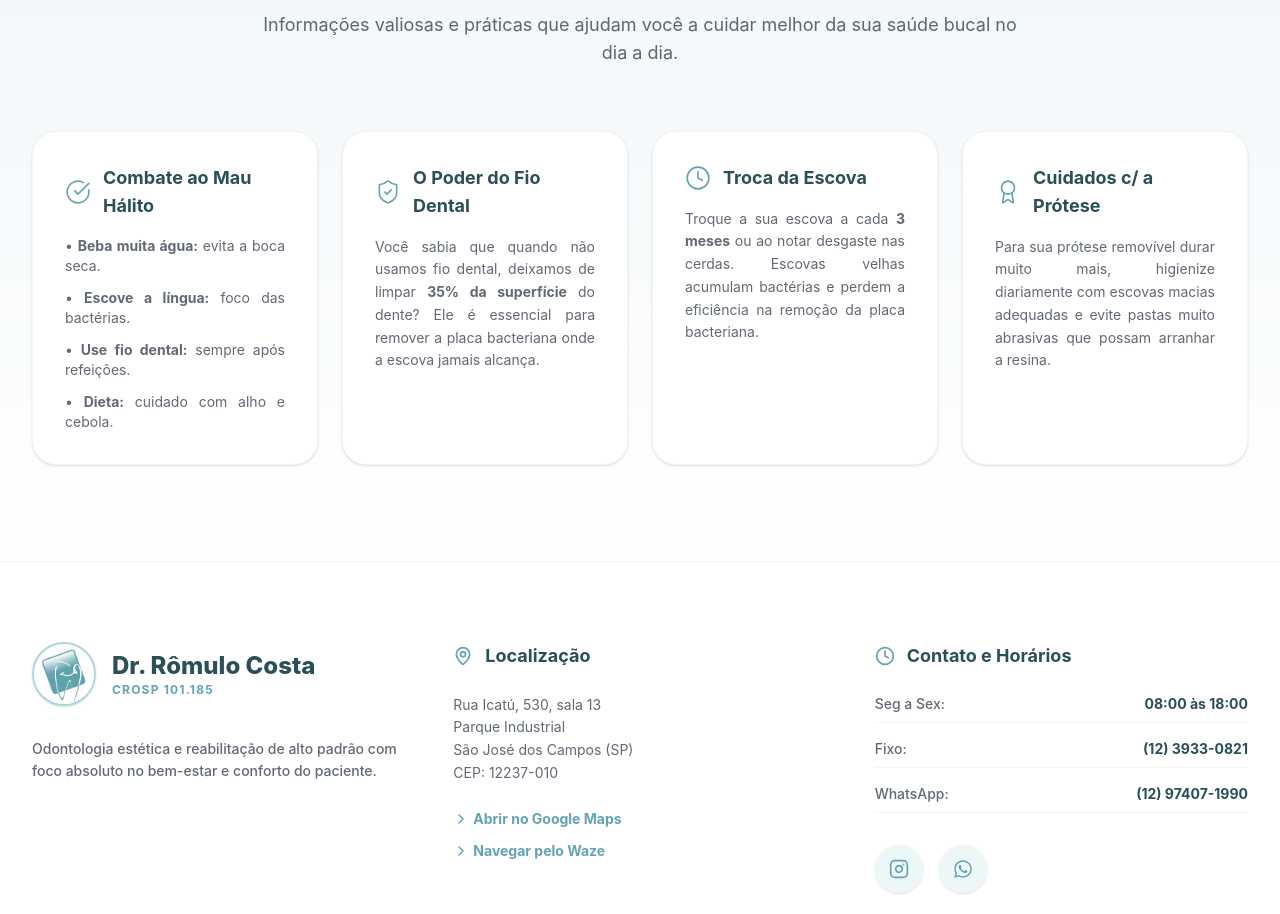
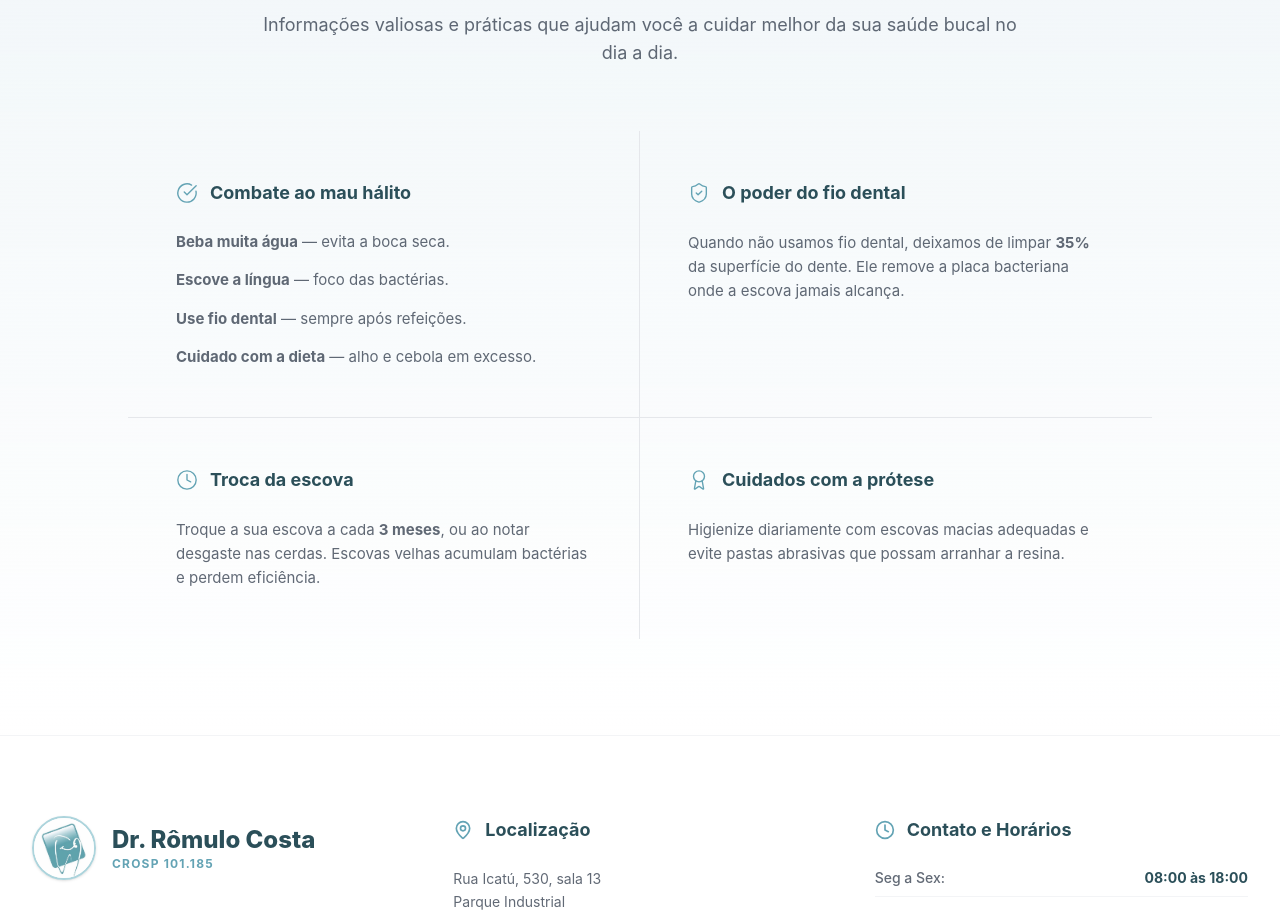
Before and after one commit to autonomousia25-hue/13-app-dr-romulo-costa, a React (Vite) app: page / in a window 1280 px wide. Shown: the part 4320-5234 px from the top of the page. Built offline with nearby package versions, Linux system fonts and the light colour scheme.

Commit message:
feat: redesign Dicas section to a 2x2 minimalist grid matching reference

```diff
--- a/src/App.jsx
+++ b/src/App.jsx
@@ -327,18 +327,50 @@ function App() {
             whileInView="visible"
             viewport={{ once: true }}
             variants={staggerContainer}
-            className="grid md:grid-cols-2 lg:grid-cols-4 gap-6"
+            className="grid grid-cols-1 md:grid-cols-2 max-w-5xl mx-auto"
           >
             {[
-              { icon: CheckCircle, title: "Combate ao Mau Hálito", content: <ul className="text-textPrimary/70 text-sm space-y-3 text-justify"><li>• <strong>Beba muita água:</strong> evita a boca seca.</li><li>• <strong>Escove a língua:</strong> foco das bactérias.</li><li>• <strong>Use fio dental:</strong> sempre após refeições.</li><li>• <strong>Dieta:</strong> cuidado com alho e cebola.</li></ul> },
-              { icon: ShieldCheck, title: "O Poder do Fio Dental", content: <p className="text-textPrimary/70 text-sm leading-relaxed text-justify">Você sabia que quando não usamos fio dental, deixamos de limpar <strong>35% da superfície</strong> do dente? Ele é essencial para remover a placa bacteriana onde a escova jamais alcança.</p> },
-              { icon: Clock, title: "Troca da Escova", content: <p className="text-textPrimary/70 text-sm leading-relaxed text-justify">Troque a sua escova a cada <strong>3 meses</strong> ou ao notar desgaste nas cerdas. Escovas velhas acumulam bactérias e perdem a eficiência na remoção da placa bacteriana.</p> },
-              { icon: Award, title: "Cuidados c/ a Prótese", content: <p className="text-textPrimary/70 text-sm leading-relaxed text-justify">Para sua prótese removível durar muito mais, higienize diariamente com escovas macias adequadas e evite pastas muito abrasivas que possam arranhar a resina.</p> }
+              {
+                icon: CheckCircle,
+                title: "Combate ao mau hálito",
+                content: (
+                  <div className="text-textPrimary/70 text-[15px] space-y-4">
+                    <p><strong>Beba muita água</strong> — evita a boca seca.</p>
+                    <p><strong>Escove a língua</strong> — foco das bactérias.</p>
+                    <p><strong>Use fio dental</strong> — sempre após refeições.</p>
+                    <p><strong>Cuidado com a dieta</strong> — alho e cebola em excesso.</p>
+                  </div>
+                )
+              },
+              {
+                icon: ShieldCheck,
+                title: "O poder do fio dental",
+                content: <p className="text-textPrimary/70 text-[15px] leading-relaxed">Quando não usamos fio dental, deixamos de limpar <strong>35%</strong> da superfície do dente. Ele remove a placa bacteriana onde a escova jamais alcança.</p>
+              },
+              {
+                icon: Clock,
+                title: "Troca da escova",
+                content: <p className="text-textPrimary/70 text-[15px] leading-relaxed">Troque a sua escova a cada <strong>3 meses</strong>, ou ao notar desgaste nas cerdas. Escovas velhas acumulam bactérias e perdem eficiência.</p>
+              },
+              {
+                icon: Award,
+                title: "Cuidados com a prótese",
+                content: <p className="text-textPrimary/70 text-[15px] leading-relaxed">Higienize diariamente com escovas macias adequadas e evite pastas abrasivas que possam arranhar a resina.</p>
+              }
             ].map((item, i) => (
-              <motion.div key={i} variants={fadeUp} whileHover={{ y: -5 }} className="bg-white p-8 rounded-[1.5rem] shadow-sm border border-gray-100 hover:border-primary/30 hover:shadow-xl transition-all duration-300 group flex flex-col justify-start">
-                <div className="flex items-center gap-3 mb-4">
-                  <div className="text-primary group-hover:scale-110 transition-transform duration-300">
-                    <item.icon size={26} strokeWidth={1.5} />
+              <motion.div
+                key={i}
+                variants={fadeUp}
+                className={`p-8 md:p-12 flex flex-col justify-start bg-transparent
+                  ${i === 0 ? 'md:border-r md:border-b border-gray-200 border-b' : ''}
+                  ${i === 1 ? 'md:border-b border-gray-200 border-b' : ''}
+                  ${i === 2 ? 'md:border-r border-gray-200 border-b md:border-b-0' : ''}
+                  ${i === 3 ? '' : ''}
+                `}
+              >
+                <div className="flex items-center gap-3 mb-6">
+                  <div className="text-primary">
+                    <item.icon size={22} strokeWidth={1.5} />
                   </div>
                   <h4 className="text-lg font-bold text-primaryDark">{item.title}</h4>
                 </div>
```
